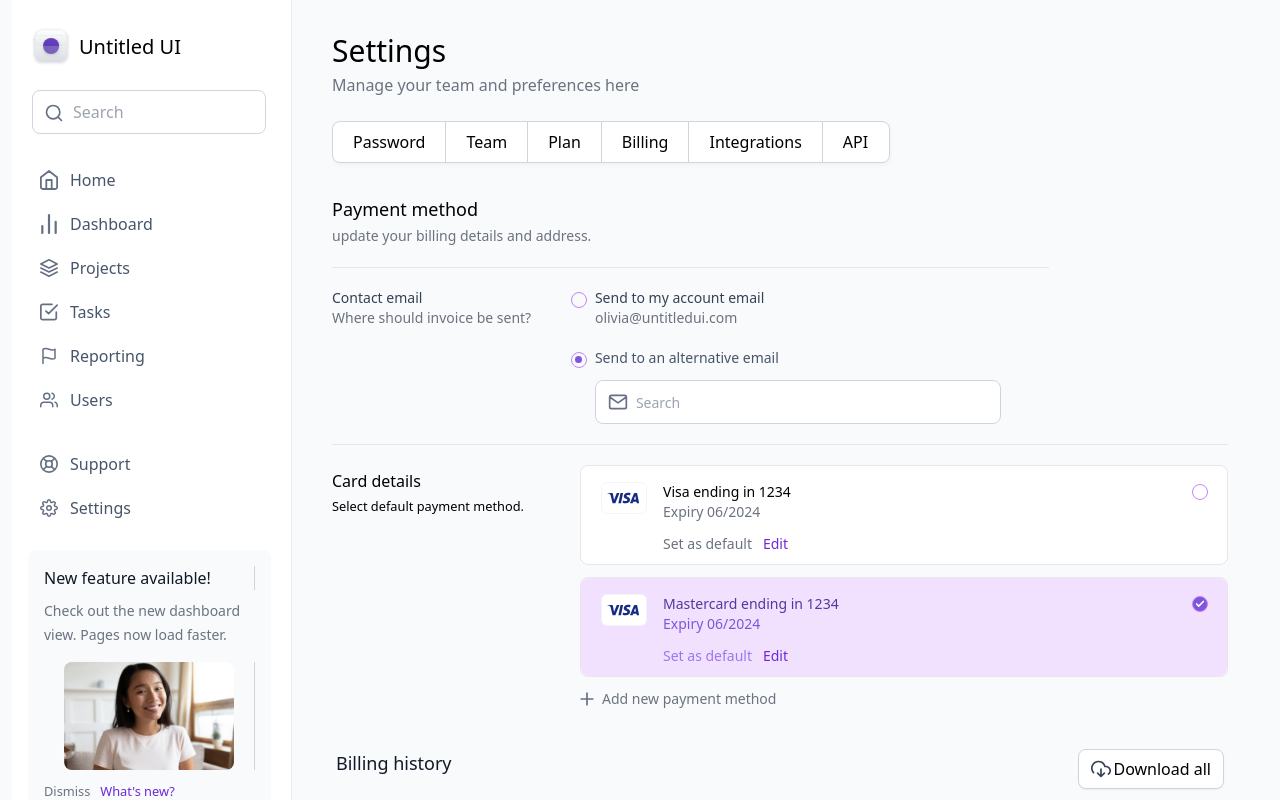
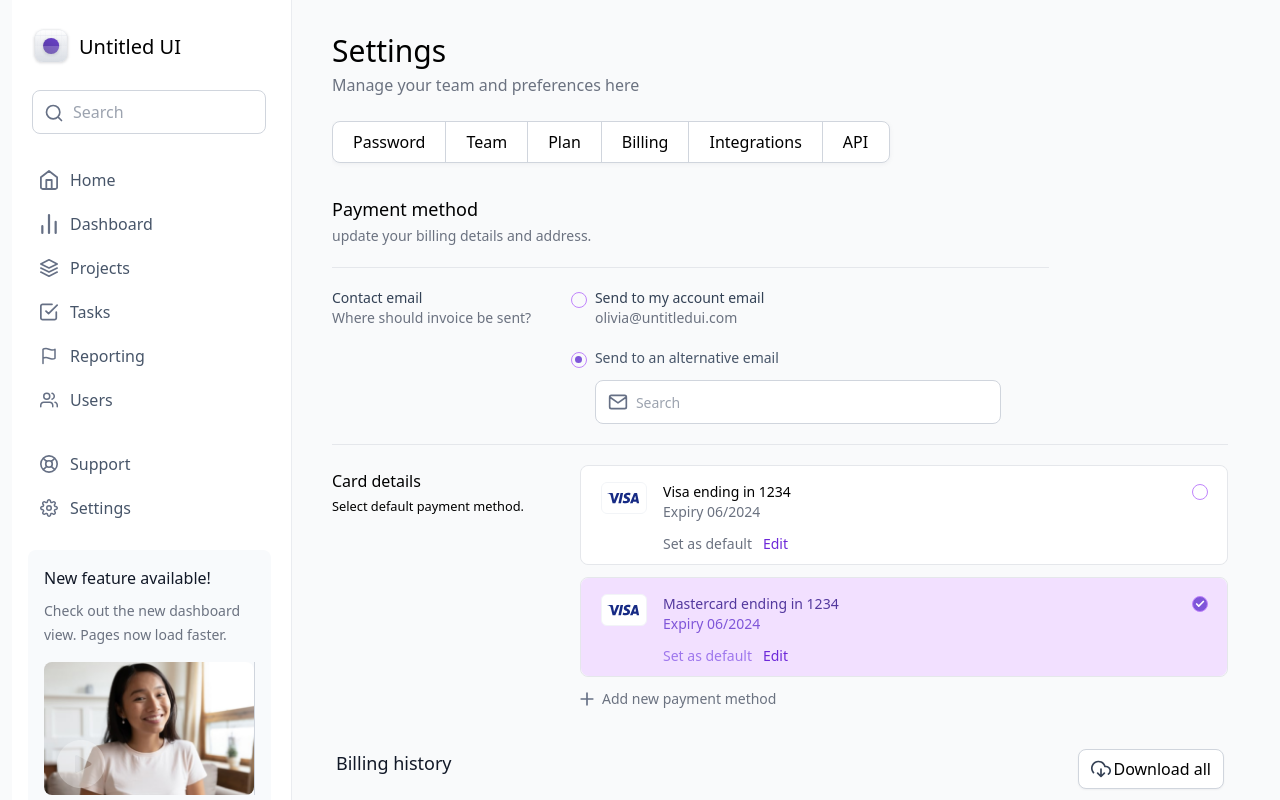
Before and after one commit to ayotidapo/vencru-settings, a React (Create React App) app: page / in a window 1280 px wide. Built offline with nearby package versions, Linux system fonts and the light colour scheme.

Commit message:
quick fix

```diff
--- a/src/App.css
+++ b/src/App.css
@@ -1,9 +1,9 @@
 .app-container{
-  @apply h-screen overflow-scroll bg-gray-50 max-w-[2560px] mx-auto  px-3;
+  @apply h-screen overflow-scroll bg-gray-50 max-w-[2560px] mx-auto  md:px-3  xs:px-0;
 }
 .side-bar{
-  @apply md:border md:border-y-0 md:border-l-0 md:border-vencruGray-100 md:w-[17.5rem]  xs:w-full md:h-[960px] xs:h-[auto] md:pr-3 pl-0 md:px-2 pt-5 border-l-0 xs:pr-0
-  xs:border-0 bg-white;
+  @apply md:border md:border-y-0 md:border-l-0 md:border-vencruGray-100 md:w-[17.5rem]  xs:w-full md:h-[960px] xs:h-[auto] md:pr-3 pl-0 md:px-2 md:pt-5 border-l-0 xs:px-0.5
+  xs:border-0 bg-white xs:p-3 ;
 }
 
 
@@ -24,7 +24,7 @@
 }
 
 .tab{
-  @apply flex items-center py-2.5 pl-[20px] rounded-[8px] hover:bg-slate-50 hover:cursor-pointer text-slate-600 font-medium;
+  @apply flex items-center py-2.5 pl-[20px] rounded-[8px] hover:bg-slate-50 hover:cursor-pointer text-slate-600 font-normal;
 }
 .header-btn-group{
   @apply inline-flex  border border-customGray bg-white rounded-[8px] mb-8;
--- a/src/App.tsx
+++ b/src/App.tsx
@@ -17,7 +17,7 @@ function App() {
       <div className="md:flex md:flex-row   xs:flex-col xs:overflow-hidden md:overflow-auto">
         <SideBar/>
 
-        <main className='flex-1 md:px-10 py-7 xs:px-0 bg-gray-50'>
+        <main className='flex-1 md:px-10 py-7 xs:px-3 bg-gray-50'>
           <header>
             <h1 className='text-[30px]'>Settings</h1>
             <small className='text-base text-gray-500 font-light'>Manage your team and preferences here</small>
--- a/src/component/Sidebar/index.tsx
+++ b/src/component/Sidebar/index.tsx
@@ -20,7 +20,7 @@ const SideBar =()=>{
           <div className="flex items-center my-2 ml-3 ">
             <Icon/>
             <h3 className='ml-2 text-xl '> Untitled UI</h3>
-            <Hamburger className='xs:block xs:ml-[auto] md:hidden hover:cursor-pointer '/>
+            <Hamburger className='xs:block xs:ml-[auto] md:hidden hover:cursor-pointer mr-2'/>
           </div>
         <div className='md:block  xs:hidden'>
           <div className='flex relative my-6 w-[95%] pl-3'>
@@ -40,9 +40,9 @@ const SideBar =()=>{
             </ul>
           </nav>
           <article className='bg-slate-50 rounded-[8px] m-2 h-[292px] p-4'>
-            <h6 className=' text-gray-900 mb-2 px-0 border border-y-0 border-l-0 border-r-customGray'>New feature available!</h6>
-            <span className='text-gray-500 text-sm leading-1 font-light'>Check out the new dashboard view. Pages now load faster.</span>
-            <div className='w-full mt-4 mb-2 px-5 border border-y-0 border-l-0 border-r-customGray'>
+            <h6 className=' text-gray-900 mb-2 px-0 border border-y-0 border-l-0 border-r-customGray border-r-0'>New feature available!</h6>
+            <span className='text-gray-500 text-sm leading-1 font-light border-r-0'>Check out the new dashboard view. Pages now load faster.</span>
+            <div className='w-full mt-4 mb-2 px-0 border border-y-0 border-l-0 border-r-customGray'>
               <img src={Girl} alt="girl" className='rounded-[8px]' />
 
             </div>
@@ -55,7 +55,7 @@ const SideBar =()=>{
           </article>
           <div className='flex py-1 mt-6 pl-5  md:border md:border-x-0 md:border-b-0 relative'>
             <img src={Girl2} alt="girl-2 " className='w-10 h-20 '/>
-             <Play className='icon absolute top-[-127px] left-[37px]'/>
+             <Play className='absolute top-[-127px] left-[37px]'/>
             <div className='flex flex-col flex-1 justify-center ml-3'>
               <small className='text-gray-900'>Olivia Rhyle</small>
               <small className='text-gray-500'>olivia@untitledui.com</small>
```
Also changed, not shown: src/assets/svg/share.svg.
